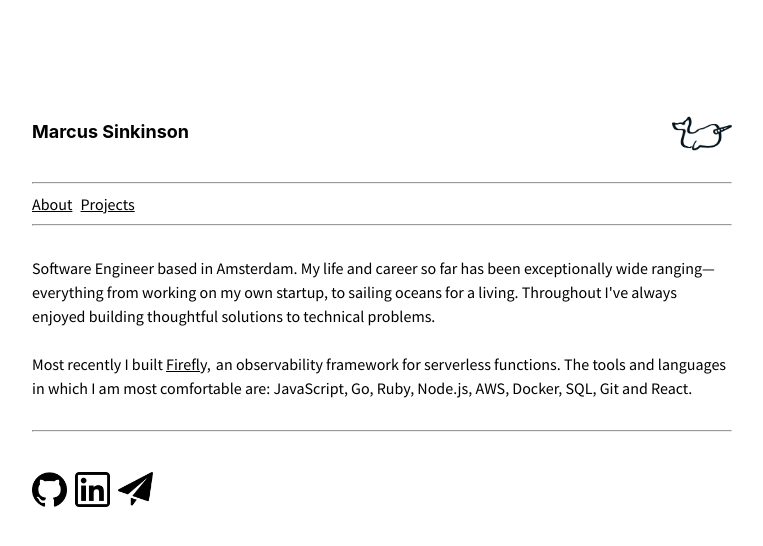
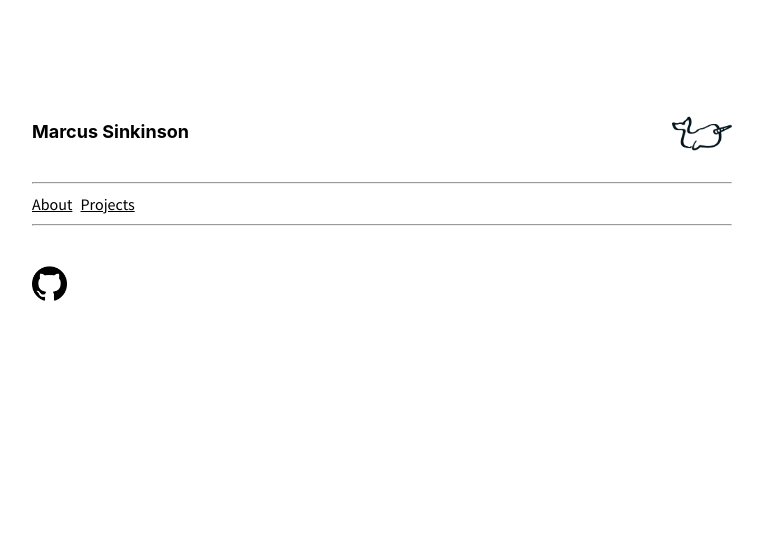
Before and after one commit to Sinkinson/sinkinson.github.io, a plain HTML site: page index.html in a window 1280 px wide. Shown: the whole page, without its empty margins (68-831 px from the left). Drawn offline with Linux system fonts and the light colour scheme.

Commit message:
reduce content shown and social links

```diff
--- a/index.html
+++ b/index.html
@@ -30,21 +30,6 @@
         <a href="/projects">Projects</a>
       </nav>
       <hr class="format" />
-      <section class="format">
-        <p>
-          Software Engineer based in Amsterdam. My life and career so far has
-          been exceptionally wide ranging—everything from working on my own
-          startup, to sailing oceans for a living. Throughout I've always
-          enjoyed building thoughtful solutions to technical problems.
-          <br /><br />
-          Most recently I built
-          <a href="https://try-firefly.github.io" target="_blank">Firefly,</a>an
-          observability framework for serverless functions. The tools and
-          languages in which I am most comfortable are: JavaScript, Go, Ruby,
-          Node.js, AWS, Docker, SQL, Git and React.
-        </p>
-      </section>
-      <hr class="format" />
       <footer>
         <a href="https://github.com/Sinkinson" target="_blank"
           ><img
@@ -53,20 +38,6 @@
             width="35"
             height="35"
         /></a>
-        <a href="https://www.linkedin.com/in/marcussinkinson/" target="_blank"
-          ><img
-            src="/assets/img/icons/linkedin.png"
-            alt="linkedin icon"
-            width="35"
-            height="35"
-        /></a>
-        <a href="mailto:sinkinsonmarcus@gmail.com" target="_blank"
-          ><img
-            src="/assets/img/icons/mail.png"
-            alt="mail icon"
-            width="35"
-            height="35"
-        /></a>
       </footer>
     </div>
   </body>
```
Also changed, not shown: projects.html (+0 -14 lines).
